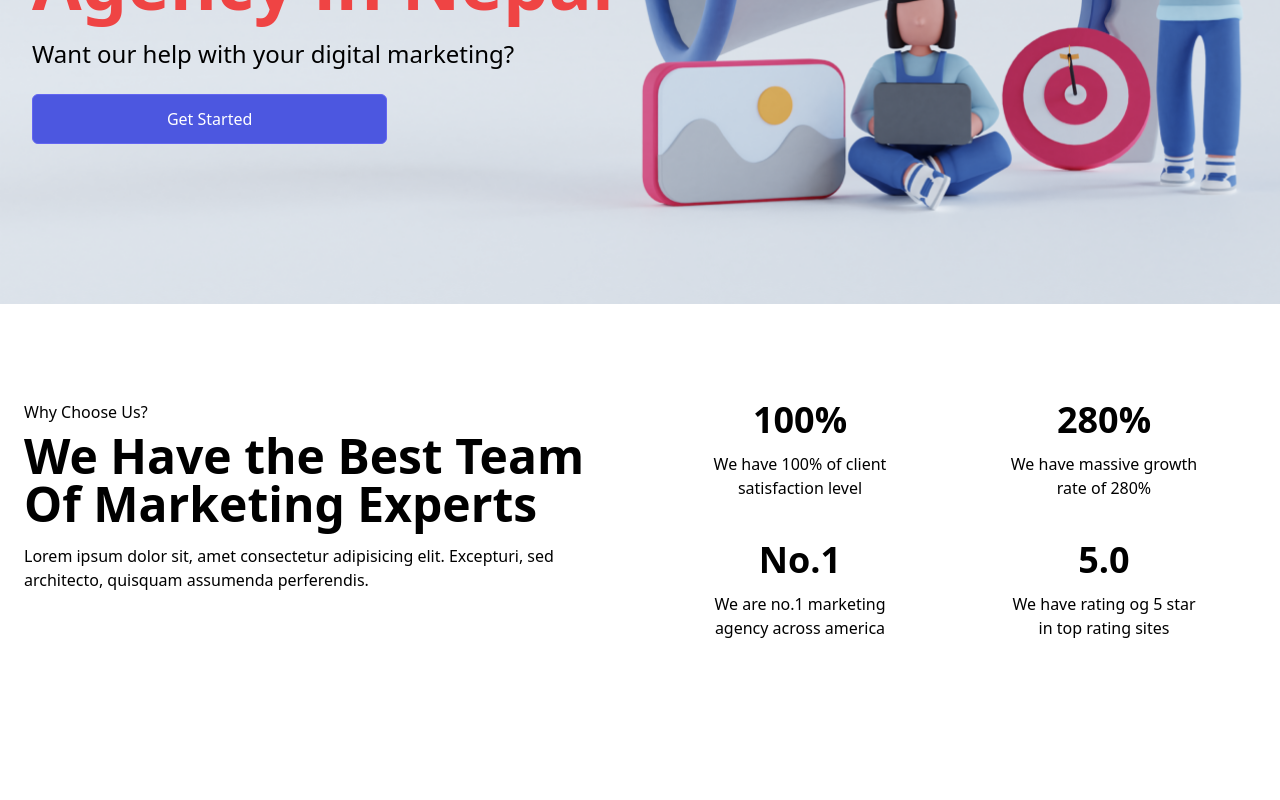
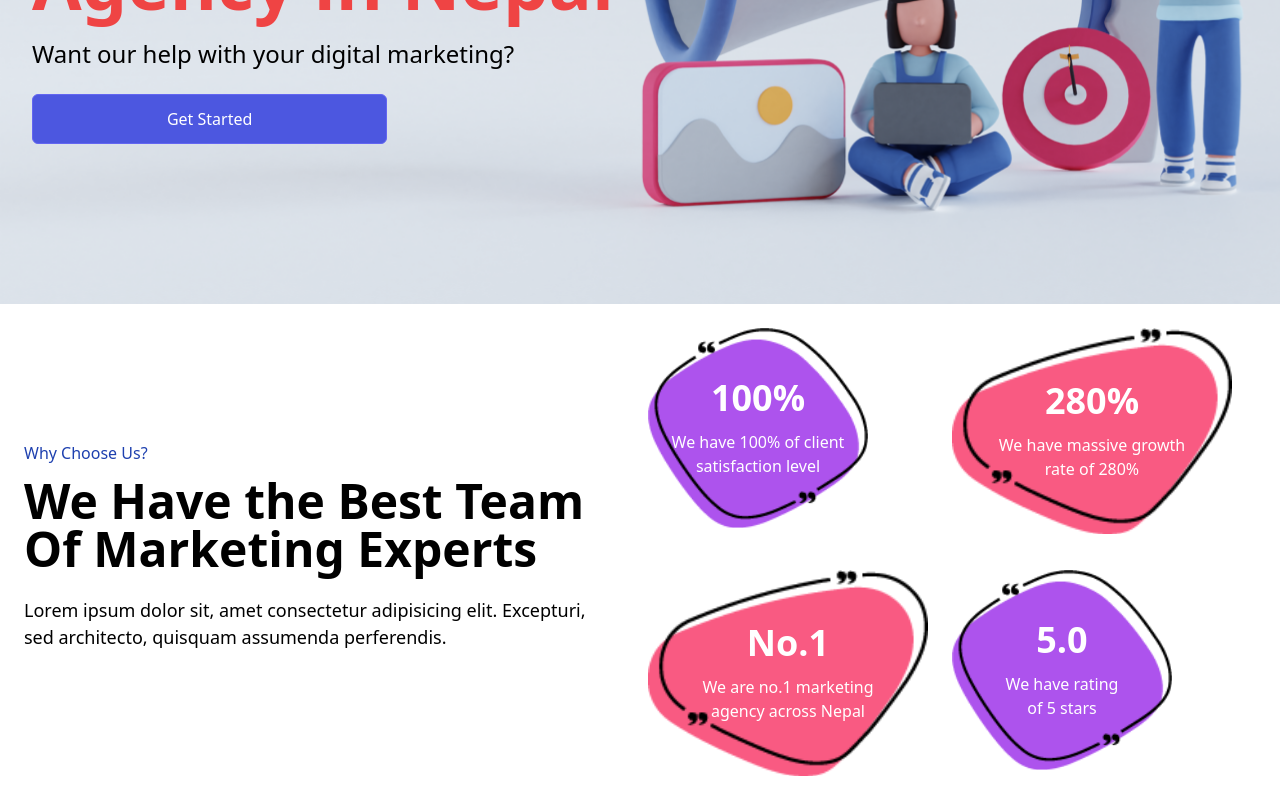
Before and after one commit to alexblaze/bhairabictsolution, a React (Create React App) app: page / in a window 1280 px wide. Shown: the part 474-1274 px from the top of the page. Before the commit the page ends 1210 px from the top, so only its background shows below. Built offline with nearby package versions, Linux system fonts and the light colour scheme.

Commit message:
homepage ui

```diff
--- a/src/components/WhyChooseUs.jsx
+++ b/src/components/WhyChooseUs.jsx
@@ -1,43 +1,76 @@
-import React from 'react'
+import React from "react";
 
 export default function WhyChooseUs() {
   return (
     <React.Fragment>
-    <div className='grid md:grid-cols-2 gap-4 px-[24px] py-24 bg-"#fafafa"'>
-      <div>
-        <h1 className='text-1xl text-"#4c57e0"'>
-          Why Choose Us?
-        </h1>
-        <h1 className='text-5xl font-bold py-2'>
+      <div className='grid md:grid-cols-2 gap-4 px-[24px] py-[24px] bg-"#fafafa"'>
+        <div className="flex flex-col justify-center">
+          <h1 className='text-blue-800 py-3"'>Why Choose Us?</h1>
+          <h1 className="text-5xl font-bold py-3">
             We Have the Best Team <br></br>Of Marketing Experts
           </h1>
-        <p className='pr-[32px] py-2'>Lorem ipsum dolor sit, amet consectetur adipisicing elit. Excepturi, sed architecto, quisquam assumenda perferendis.</p>
+          <p className="pr-[32px] text-[18px] py-3">
+            Lorem ipsum dolor sit, amet consectetur adipisicing elit. Excepturi,
+            sed architecto, quisquam assumenda perferendis.
+          </p>
         </div>
 
-      <div>
+
           <div className="grid grid-cols-2">
-          <div className="flex flex-col justify-center items-center">
-            <h3 className='text-4xl font-bold'>100%</h3>
-            <p className='pt-3 w-48 text-center'>We have 100% of client satisfaction level</p>
+            <div className="bg-vectorblue bg-cover h-[200px] w-[220px]">
+              <div className="h-full flex flex-col justify-center items-center">
+                <h3 className="sm:text-4xl font-bold text-3xl text-white">100%</h3>
+                <p className="sm:text-[16px] text-[14px] pt-3 w-48 text-center text-white">
+                  We have 100% of client satisfaction level
+                </p>
               </div>
-          <div className="flex flex-col justify-center items-center">
-            <h3 className='text-4xl font-bold'>280%</h3>
-            <p className='pt-3 w-48 text-center'>We have massive growth rate of 280%</p>
+            </div>
+            <div className="bg-vectorred bg-cover h-[206px] w-[280px]">
+              <div className="h-full flex flex-col justify-center items-center">
+                <h3 className="sm:text-4xl font-bold text-3xl text-white">280%</h3>
+                <p className="sm:text-[16px] text-[14px] pt-3 w-48 text-center text-white">
+                We have massive growth rate of 280%
+                </p>
+              </div>
+            </div>
+            <div className="bg-vectorred bg-cover h-[206px] w-[280px] mt-9">
+              <div className="h-full flex flex-col justify-center items-center">
+                <h3 className="sm:text-4xl font-bold text-3xl text-white">No.1</h3>
+                <p className="sm:text-[16px] text-[14px] pt-3 w-48 text-center text-white">
+                We are no.1 marketing agency across Nepal
+                </p>
+              </div>
+            </div>
+            <div className="bg-vectorblue bg-cover h-[200px] w-[220px] mt-9">
+              <div className="h-full flex flex-col justify-center items-center">
+                <h3 className="sm:text-4xl font-bold text-3xl text-white">5.0</h3>
+                <p className="sm:text-[16px] text-[14px] pt-3 w-48 text-center text-white">
+                We have rating
+                <br></br>of 5 stars
+                </p>
+              </div>
+            </div>
+            {/* <div className="flex flex-col justify-center items-center">
+              <h3 className="text-4xl font-bold">280%</h3>
+              <p className="pt-3 w-48 text-center">
+                We have massive growth rate of 280%
+              </p>
             </div>
             <div className="flex flex-col justify-center items-center pt-[40px]">
-            <h3 className='text-4xl font-bold'>No.1</h3>
-            <p className='pt-3 w-48 text-center'>We are no.1 marketing agency across america</p>
+              <h3 className="text-4xl font-bold">No.1</h3>
+              <p className="pt-3 w-48 text-center">
+                We are no.1 marketing agency across america
+              </p>
             </div>
             <div className="flex flex-col justify-center items-center pt-[40px]">
-            <h3 className='text-4xl font-bold'>5.0</h3>
-            <p className='pt-3 w-48 text-center'>We have rating og 5 star in top rating sites</p>
-          </div>
-        </div>
+              <h3 className="text-4xl font-bold">5.0</h3>
+              <p className="pt-3 w-48 text-center">
+                We have rating og 5 star in top rating sites
+              </p>
+            </div> */}
           </div>
         </div>
 
-
-
     </React.Fragment>
-  )
+  );
 }
--- a/tailwind.config.js
+++ b/tailwind.config.js
@@ -5,6 +5,8 @@ module.exports = {
     extend: {
       backgroundImage: {
         hero: "url('/src/assets/hero-section.png')",
+        vectorblue: "url('/src/assets/vectorblue.png')",
+        vectorred: "url('/src/assets/vectorred.png')",
       },
       colors: {
         primary: "#19355a",
```
Also changed, not shown: src/assets/vectorblue.png (renamed from src/assets/Asset 2.png), src/assets/vectorred.png (added). Lines whose indentation alone changed are shown as unchanged.
